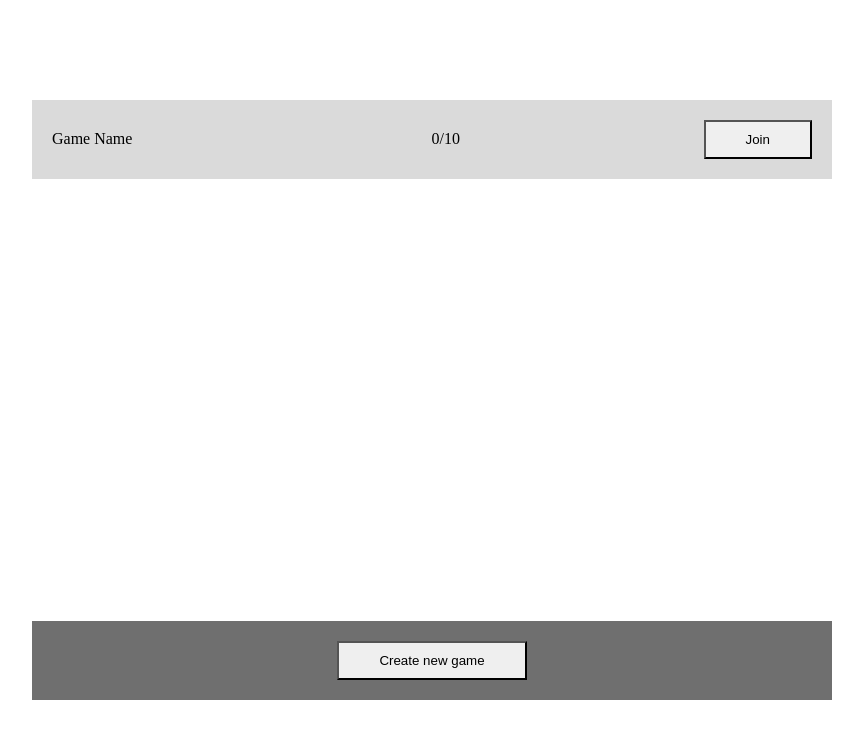
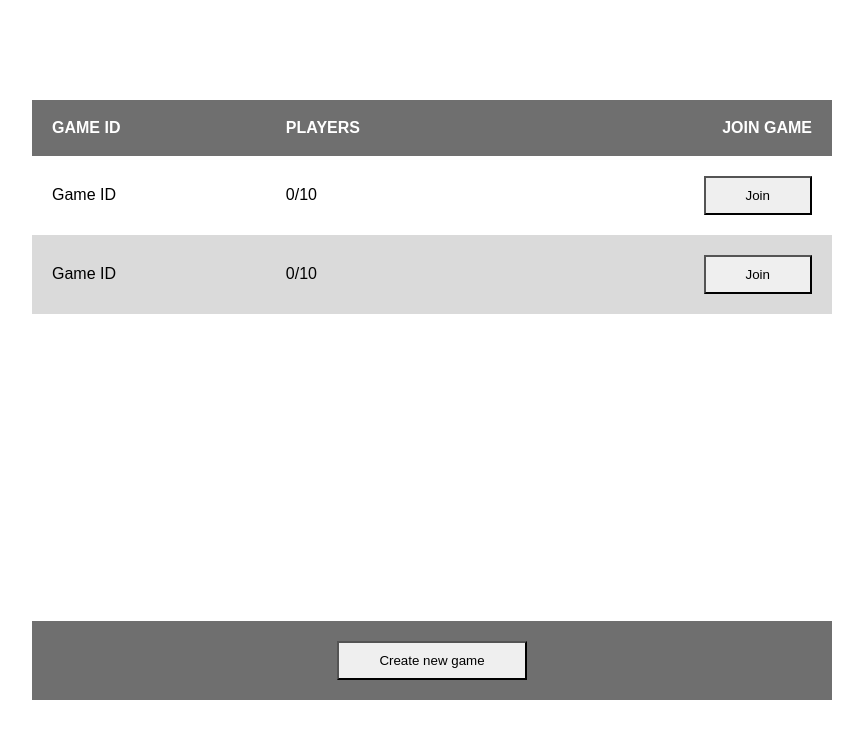
Before and after one commit to zackabrah/phaser-game-lobby, a website: page src/index.html in a window 1280 px wide. Shown: the whole page, without its empty margins (208-1071 px from the left). Drawn offline with nearby package versions, Linux system fonts and the light colour scheme; no server answers.

Commit message:
directory refactoring

```diff
--- a/index.js
+++ b/index.js
@@ -4,7 +4,9 @@ var app = express();
 var http = require('http').Server(app);
 var io = require('socket.io')(http);
 
-app.use(express.static(__dirname + '/public'));
+
+app.use(express.static(__dirname + '/src'));
+
 // listen for get requests on the root directory and respond
 app.get('/', function (req, res) {
     res.sendFile(__dirname + '/index.html');
--- a/public/index.html
+++ b/src/index.html
@@ -15,7 +15,19 @@
         <div id="game-list">
             <table>
                 <tr>
-                    <td>Game Name</td>
+                    <th>Game ID</th>
+                    <th>Players</th>
+                    <th>Join Game</th>
+                </tr>
+                <tr>
+                    <td>Game ID</td>
+                    <td>0/10</td>
+                    <td>
+                        <button>Join</button>
+                    </td>
+                </tr>
+                <tr>
+                    <td>Game ID</td>
                     <td>0/10</td>
                     <td>
                         <button>Join</button>
--- a/public/style/game.css
+++ b/src/style/game.css
@@ -1,5 +1,6 @@
 html {
     box-sizing: border-box;
+    font-family: sans-serif;
 }
 
 *,
@@ -45,13 +46,22 @@ button {
     border-spacing: 0;
 }
 
-#game-list table td {
-    padding: 20px;
-    text-align: right;
+#game-list table th {
+    background: #6f6f6f;
+    color: white;
+    text-transform: uppercase;
+    font-weight: bolder;
 }
 
-#game-list table td:first-child {
+#game-list table td,
+#game-list table th {
+    padding: 20px;
     text-align: left;
+}
+
+#game-list table td:last-child,
+#game-list table th:last-child {
+    text-align: right;
 }
 
 #game-list table tr:nth-child(odd) {
```
Also changed, not shown: src/style/reset.css (renamed from public/style/reset.css).
